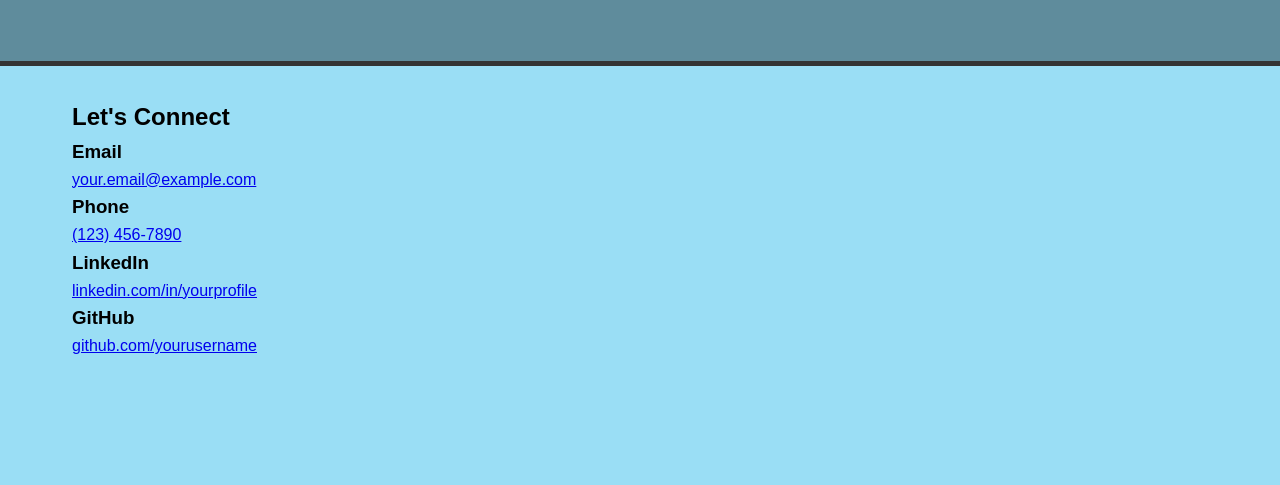
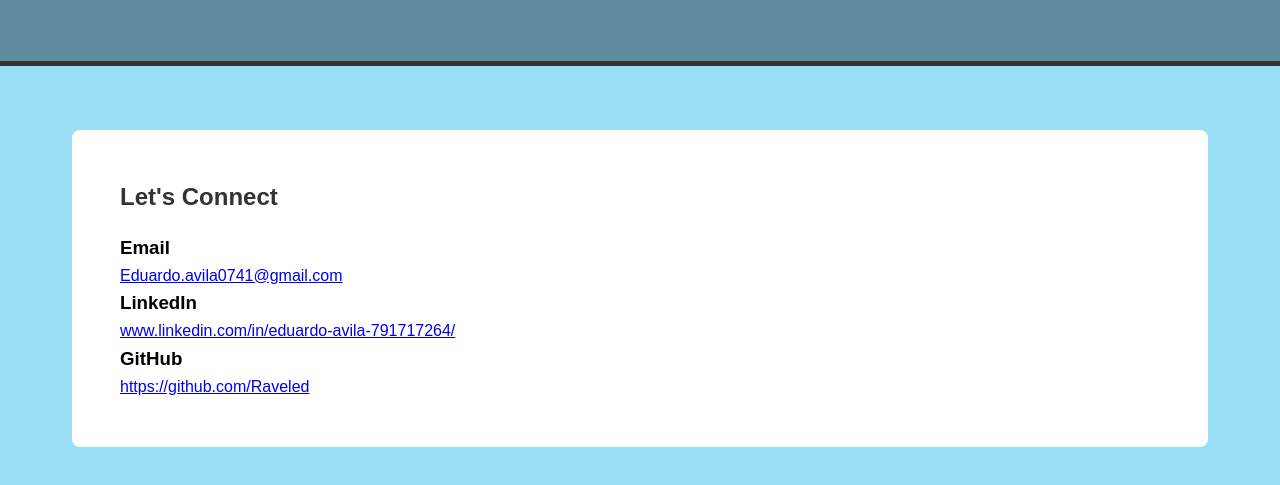
Before and after one commit to Raveled/mysite, a plain HTML site: page contact.html in a window 1280 px wide. Shown: the part 271-756 px from the top of the page. Drawn offline with Linux system fonts and the light colour scheme.

Commit message:
added contact information

```diff
--- a/contact.html
+++ b/contact.html
@@ -23,28 +23,23 @@
     </div>
 
     <div class="container">
-        <div class="contact-content">
+        <div class="about-content">
             <h2>Let's Connect</h2>
 
             <div class="contact-info">
                 <div class="contact-item">
                     <h3>Email</h3>
-                    <p><a href="mailto:your.email@example.com">your.email@example.com</a></p>
-                </div>
-
-                <div class="contact-item">
-                    <h3>Phone</h3>
-                    <p><a href="tel:+1234567890">(123) 456-7890</a></p>
+                    <p><a href="mailto:Eduardo.avila0741@gmail.com">Eduardo.avila0741@gmail.com</a></p>
                 </div>
 
                 <div class="contact-item">
                     <h3>LinkedIn</h3>
-                    <p><a href="https://linkedin.com/in/yourprofile" target="_blank">linkedin.com/in/yourprofile</a></p>
+                    <p><a href="www.linkedin.com/in/eduardo-avila-791717264/" target="_blank">www.linkedin.com/in/eduardo-avila-791717264/</a></p>
                 </div>
 
                 <div class="contact-item">
                     <h3>GitHub</h3>
-                    <p><a href="https://github.com/yourusername" target="_blank">github.com/yourusername</a></p>
+                    <p><a href="https://github.com/Raveled" target="_blank">https://github.com/Raveled</a></p>
                 </div>
             </div>
         </div>
```
